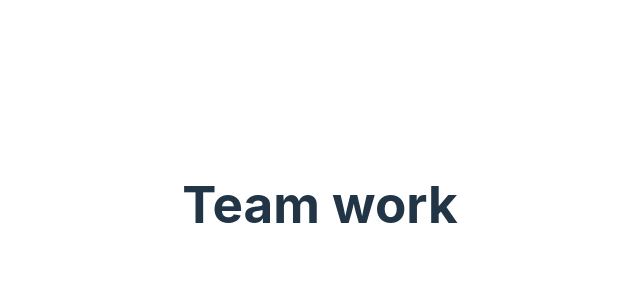
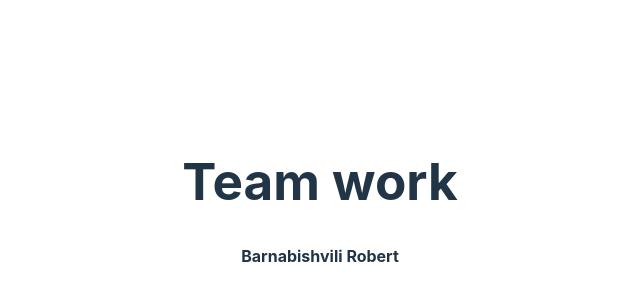
Before and after one commit to Robert-gut/admin_panel, a React (Vite) app: page / in a window 1280 px wide. Shown: the part 196-496 px from the top of the page, without its empty margins (320-960 px from the left). Built offline with nearby package versions, Linux system fonts and the light colour scheme.

Commit message:
added my name

```diff
--- a/src/App.tsx
+++ b/src/App.tsx
@@ -5,6 +5,7 @@ function App() {
   return (
     <>
       <h1>Team work</h1>
+      <h4>Barnabishvili Robert</h4>
     </>
   )
 }
```
